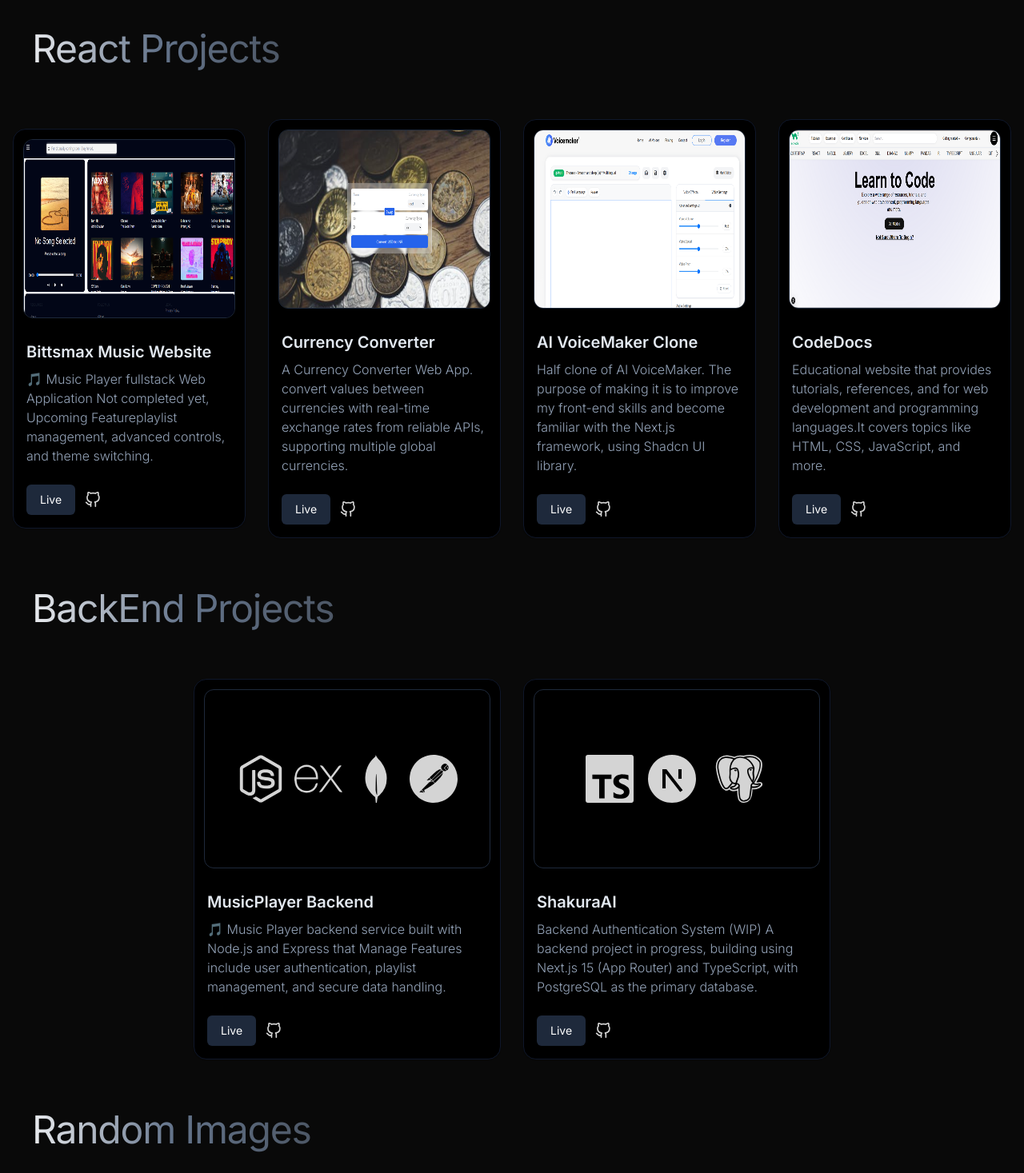
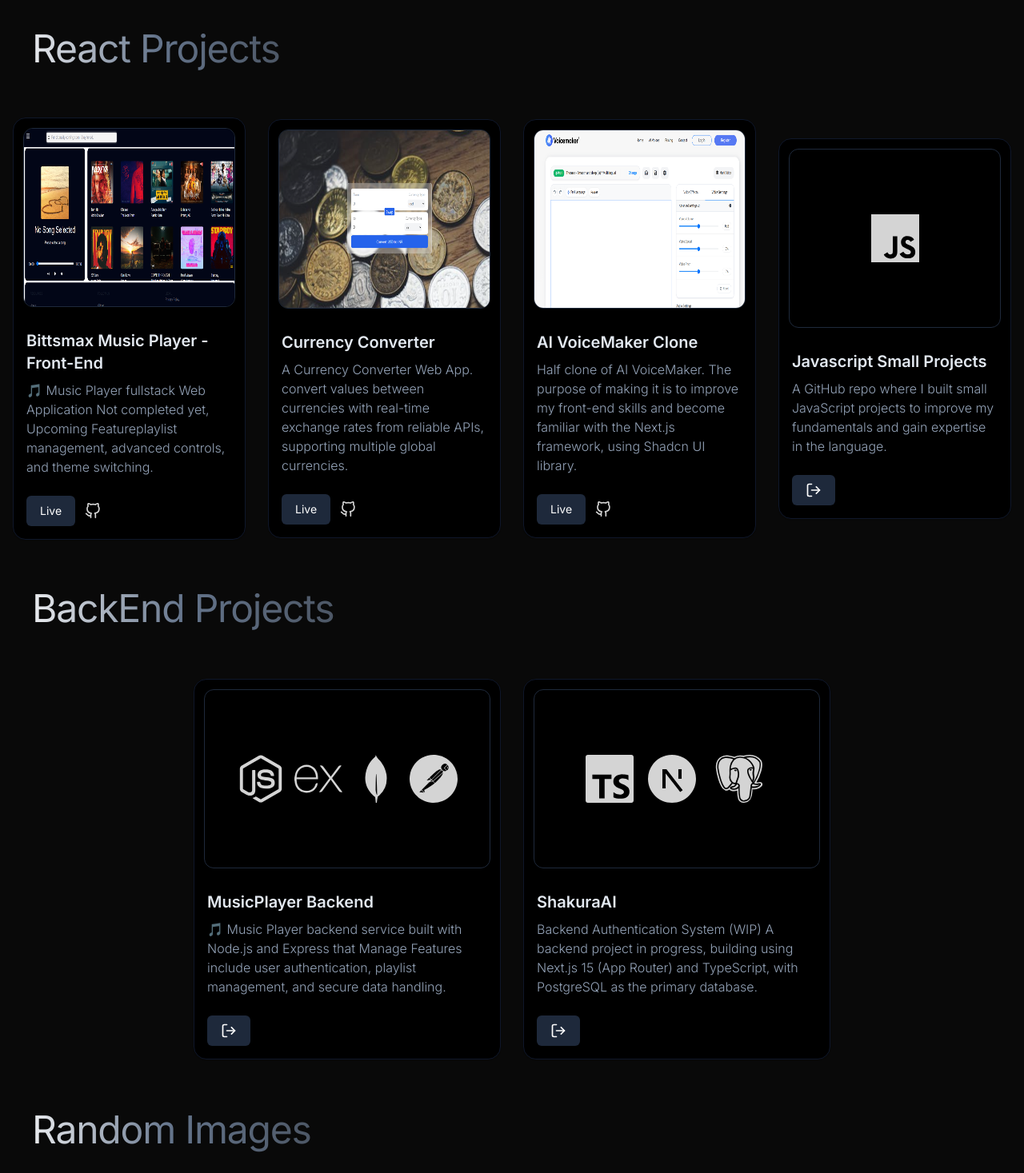
Before and after one commit to iChandanMehto/Porfolio, a React (Vite) app: page / in a window 1280 px wide. Shown: the part 1330-2797 px from the top of the page at 80% size. Built offline with nearby package versions, Linux system fonts and the light colour scheme; a web font is replaced by a local one.

Commit message:
Fixed Ui

```diff
--- a/src/components/Hero.jsx
+++ b/src/components/Hero.jsx
@@ -67,7 +67,7 @@ const Hero = () => {
               Front End Developer / Student
             </span>
 
-            <p className="my-2 text-slate-200 max-w-[768px] md:py-6 py-3 px-4 text-base md:text-lg text-start font-light">
+            <p className="my-2 text-slate-200 max-w-[768px] md:py-6 py-3 px-4 text-base md:text-lg text-center font-light">
               Hey there, I&apos;m Chandan, a 20-year-old front-end developer based in India. Expanding my knowledge in the{" "}
                 <span className="text-black bg-slate-500">
                   MERN Stack (MongoDB, Express.js, React, Node.js)
--- a/src/ui/BackEndProject.jsx
+++ b/src/ui/BackEndProject.jsx
@@ -4,6 +4,7 @@ import { FaNodeJs } from 'react-icons/fa'
 import { SiExpress, SiMongodb, SiPostman, SiTypescript } from 'react-icons/si'
 import { RiNextjsFill } from 'react-icons/ri'
 import { BiLogoPostgresql } from 'react-icons/bi'
+import { FiLogOut } from "react-icons/fi";
 
 
 const BackEndProject = () => {
@@ -40,19 +41,17 @@ className='hover:text-[#FF6C37] transition-colors duration-300'
               Features include user authentication, playlist management, and secure data handling.
             </p>
           </div>
-          <div className="px-4 pb-4 pt-0 mt-2 flex flex-row gap-3 items-center">
+          <div className="px-4 pb-4 pt-0 mt-2 flex flex-row gap-3 items-center justify-start">
             <a
               href="https://github.com/iChandanMehto/MusicPlayer_Backend"
               target="_blank"
               rel="noopener noreferrer"
               className="rounded-md bg-slate-800 py-2 px-4 border border-transparent text-center text-sm text-white transition-all shadow-md hover:shadow-lg focus:bg-slate-700 focus:shadow-none active:bg-slate-700 hover:bg-slate-700 active:shadow-none disabled:pointer-events-none disabled:opacity-50 disabled:shadow-none"
             >
-              Live
-
+                          <FiLogOut
+            className='text-xl right-0'
+            />
             </a>
-            <FiGithub
-            className='text-xl'
-            />
           </div>
         </div>
 
@@ -79,11 +78,10 @@ A backend project in progress, building using Next.js 15 (App Router) and TypeSc
               rel="noopener noreferrer"
               className="rounded-md bg-slate-800 py-2 px-4 border border-transparent text-center text-sm text-white transition-all shadow-md hover:shadow-lg focus:bg-slate-700 focus:shadow-none active:bg-slate-700 hover:bg-slate-700 active:shadow-none disabled:pointer-events-none disabled:opacity-50 disabled:shadow-none"
             >
-              Live
+                      <FiLogOut
+            className='text-xl right-0'
+            />
             </a>
-             <FiGithub
-            className='text-xl'
-            />
           </div>
         </div>
       </div>
--- a/src/ui/Projects.jsx
+++ b/src/ui/Projects.jsx
@@ -3,6 +3,9 @@ import currconv from '../assets/imagesTwo/currconv.png'
 import cloneProject from '../assets/imagesTwo/Project_Clone.png';
 import codedocs from  '../assets/imagesTwo/codedocs.png'
 import { FiGithub } from 'react-icons/fi';
+import { FaReact } from "react-icons/fa";
+import { FiLogOut } from 'react-icons/fi';
+import { SiJavascript } from "react-icons/si";
 
 
 const Projects = () => {
@@ -27,7 +30,7 @@ const Projects = () => {
       </div>
       <div className="p-4">
         <h6 className="mb-2 text-slate-200 text-xl font-semibold">
-          Bittsmax Music Website
+          Bittsmax Music Player - Front-End
         </h6>
         <p className="text-slate-400 leading-normal font-light">
         🎵 Music Player fullstack Web Application  Not completed yet, Upcoming Featureplaylist management, advanced controls, and theme switching.
@@ -80,13 +83,15 @@ const Projects = () => {
     </div>
 
 
-    <div className="cursor-pointer group relative flex flex-col my-6  bg-black shadow-sm md:h-auto justify-between  border border-slate-900 rounded-2xl w-full md:w-96 hover:shadow-lg transition-shadow duration-300">
+
+   <div className="cursor-pointer md:h-auto group relative flex flex-col my-3 justify-between md:my-2 bg-black shadow-sm border border-slate-900 rounded-2xl w-full md:w-96 hover:shadow-lg transition-shadow duration-300">
             <div className="relative h-56  border  leading-normal border-slate-800 text-6xl gap-3 flex flex-row items-center justify-center m-3 overflow-hidden  rounded-xl">
         <img
           className="transition-transform duration-500 ease-[cubic-bezier(0.25, 1, 0.5, 1)] transform group-hover:scale-110 w-full h-full "
                 src={cloneProject}
           alt="investment-seed-round"
         />
+
             </div>
             <div className="p-4">
               <h6 className="mb-2 text-slate-200 text-xl font-semibold">
@@ -96,13 +101,15 @@ const Projects = () => {
               Half clone of AI VoiceMaker. The purpose of making it is to improve my front-end skills and become familiar with the Next.js framework, using Shadcn UI library.
               </p>
             </div>
-      <div className="px-4 pb-4 pt-0 mt-2 flex flex-row gap-3 items-center">
-        <button
+            <div className="px-4 pb-4 pt-0 mt-2 flex flex-row gap-3 items-center justify-start">
+              <a
+                href="https://assignment-clone-sigma.vercel.app/"
+                target="_blank"
+                rel="noopener noreferrer"
                 className="rounded-md bg-slate-800 py-2 px-4 border border-transparent text-center text-sm text-white transition-all shadow-md hover:shadow-lg focus:bg-slate-700 focus:shadow-none active:bg-slate-700 hover:bg-slate-700 active:shadow-none disabled:pointer-events-none disabled:opacity-50 disabled:shadow-none"
-          type="button"
               >
-<a href="https://assignment-clone-sigma.vercel.app/">Live</a>
-        </button>
+                    Live
+              </a>
                <FiGithub
             className='text-xl'
             />
@@ -110,36 +117,34 @@ const Projects = () => {
           </div>
 
 
-    <div className="cursor-pointer group relative flex flex-col my-6  bg-black shadow-sm md:h-auto justify-between border border-slate-900 rounded-2xl w-full md:w-96 hover:shadow-lg transition-shadow duration-300">
-      <div className="rrelative h-56  border  leading-normal border-slate-800 text-6xl gap-3 flex flex-row items-center justify-center m-3 overflow-hidden  rounded-xl">
-        <img
-          className="transition-transform duration-500 ease-[cubic-bezier(0.25, 1, 0.5, 1)] transform group-hover:scale-110 w-full h-full "
-          src={codedocs}
-          alt="investment-seed-round"
-        />
+
+
+   <div className="cursor-pointer md:h-auto group relative flex flex-col my-3 justify-between md:my-2 bg-black shadow-sm border border-slate-900 rounded-2xl w-full md:w-96 hover:shadow-lg transition-shadow duration-300">
+            <div className="relative h-56  border  leading-normal border-slate-800 text-6xl gap-3 flex flex-row items-center justify-center m-3 overflow-hidden  rounded-xl">
+<SiJavascript className=" hover:text-yellow-400 transition-colors duration-300" />
+
             </div>
             <div className="p-4">
               <h6 className="mb-2 text-slate-200 text-xl font-semibold">
-        CodeDocs
+            Javascript Small Projects
               </h6>
               <p className="text-slate-400 leading-normal font-light">
-        Educational website that provides tutorials, references, and for web development and programming languages.It covers topics like HTML, CSS, JavaScript, and more.
+        A GitHub repo where I built small JavaScript projects to improve my fundamentals and gain expertise in the language.
               </p>
             </div>
-      <div className="px-4 pb-4 pt-0 mt-2 flex flex-row gap-3 items-center">
-
-        <button
+            <div className="px-4 pb-4 pt-0 mt-2 flex flex-row gap-3 items-center justify-start">
+              <a
+                href="https://github.com/iChandanMehto/My_Javascript_Small_Projects"
+                target="_blank"
+                rel="noopener noreferrer"
                 className="rounded-md bg-slate-800 py-2 px-4 border border-transparent text-center text-sm text-white transition-all shadow-md hover:shadow-lg focus:bg-slate-700 focus:shadow-none active:bg-slate-700 hover:bg-slate-700 active:shadow-none disabled:pointer-events-none disabled:opacity-50 disabled:shadow-none"
-          type="button"
               >
-       <a href="https://codedocs-theta.vercel.app/">Live</a>
-        </button>
-   <FiGithub
-            className='text-xl'
+                            <FiLogOut
+              className='text-xl right-0'
               />
+              </a>
             </div>
           </div>
-
 
     </div>
   {/* ==================== PROJECT SECTION END ==================== */}
```
Lines whose indentation alone changed are shown as unchanged.
